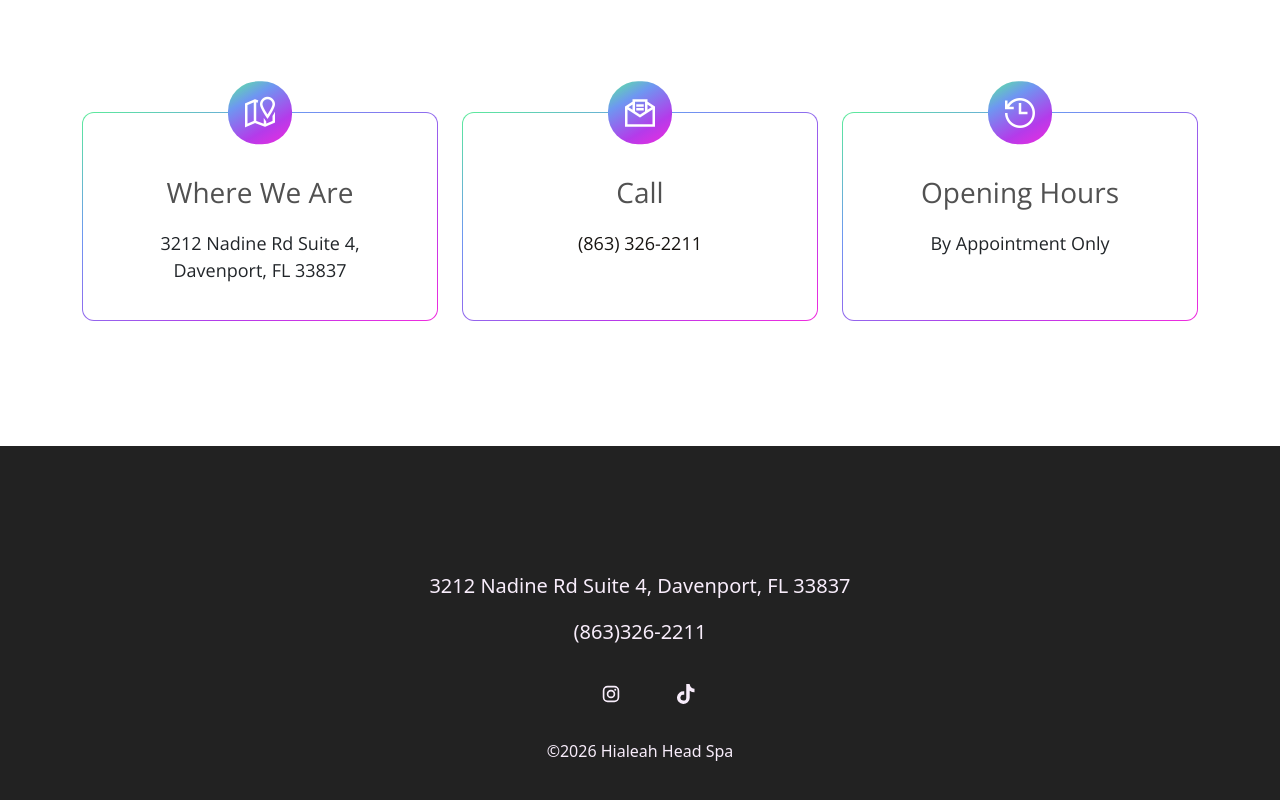
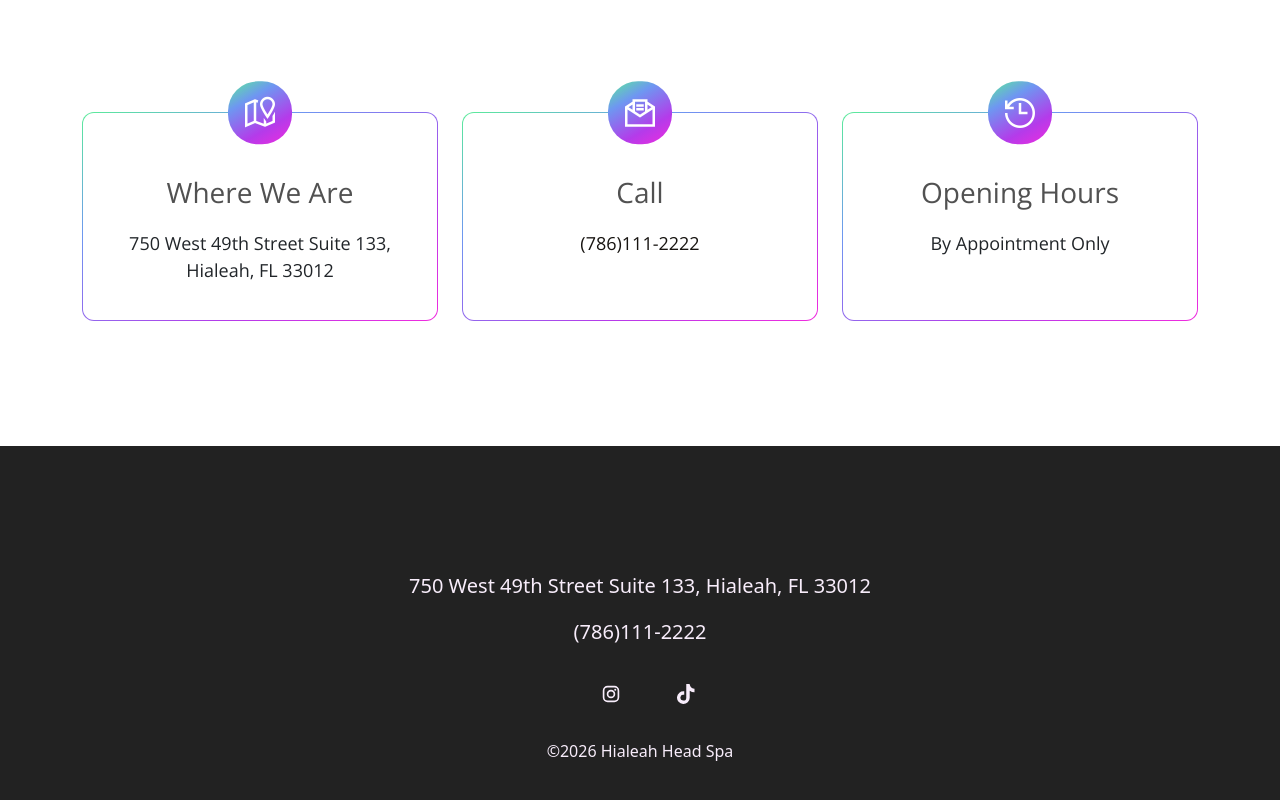
Before and after one commit to yankie9486/hialeahheadspa, a Nuxt app: page /contact in a window 1280 px wide. Shown: the part 1129-1929 px from the top of the page. Built offline with nearby package versions, Linux system fonts and the light colour scheme.

Commit message:
added runtime public address info to share across

```diff
--- a/app/assets/css/style.css
+++ b/app/assets/css/style.css
@@ -95,6 +95,7 @@
 --footer-text-hover: var(--purple-50);
 
 --main-gradient: linear-gradient(90deg, var(--color-1) 0%, var(--color-2) 40%, var(--color-3) 70%, var(--color-4) 100%);
+--main-gradient-white: linear-gradient(90deg, var(--white) 0%, var(--white) 40%, var(--white) 70%, var(--white) 100%);
 
 }
 
@@ -421,7 +422,7 @@ ul.side-menu-icons{
     z-index: 1;
     -webkit-background-clip: text;
     -webkit-text-fill-color: transparent;
-    background-image: var(--main-gradient);
+    background-image: var(--main-gradient-white);
     background-size: 200% 100%;
     background-position: -100%;
     -webkit-transition: all 0.3s ease-in-out;
@@ -445,7 +446,7 @@ ul.side-menu-icons{
 }
 #primary li a:hover {
     background-position: 0;
-    background-image: linear-gradient(to right, var(--purple-500), var(--blue-700) 50%, var(--blue-700) 50%);
+    background-image: var(--main-gradient);
 }
 #primary li a:hover:before {
     width: 100%;
--- a/app/components/common/Footer.vue
+++ b/app/components/common/Footer.vue
@@ -3,9 +3,9 @@
     <div class="container">
       <div class="row">
         <div class="col-12 text-center">
-          <address>3212 Nadine Rd Suite 4, Davenport, FL 33837</address>
+          <address>{{ `${config.public.address} ${config.public.address_2}, ${config.public.city}, ${config.public.state } ${config.public.zip}` }}</address>
           <p class="phone">
-            <a href="tel:(863)326-2211">(863)326-2211</a>
+            <a :href="`tel:${config.public.phone}`">{{ config.public.phone }}</a>
           </p>
 
           <ul class="footer_ul">
@@ -47,7 +47,10 @@
 </template>
 
 <script setup lang="ts">
+
+const config = useRuntimeConfig();
 const currentYear = new Date().getFullYear();
+
 </script>
 
 <style lang="css" scoped>
--- a/app/pages/contact.vue
+++ b/app/pages/contact.vue
@@ -1,4 +1,6 @@
-<script setup lang="ts"></script>
+<script setup lang="ts">
+const config = useRuntimeConfig();
+</script>
 
 <template>
   <main>
@@ -38,8 +40,8 @@
           <div class="col-sm-12 col-md-6 col-lg-4 mt-sm-0 mt-md-0 mt-lg-0 mb-5 mb-md-3 mb-lg-0">
             <Card icon="la-map-marked" title="Where We Are" body="">
               <address class="card-text mb-3">
-                3212 Nadine Rd Suite 4,<br />
-                Davenport, FL 33837
+                {{ `${config.public.address} ${config.public.address_2}` }},<br />
+                {{ `${config.public.city}, ${config.public.state} ${config.public.zip}` }}
               </address>
             </Card>
           </div>
@@ -47,7 +49,7 @@
           <div class="col-sm-12 col-md-6 col-lg-4 mt-5 mt-md-0 mt-lg-0 mb-5 mb-md-0 mb-lg-0">
             <Card icon="la-envelope-open-text" title="Call" body="">
               <p class="card-text mb-3">
-                <a href="tel:(863)326-2211">(863) 326-2211</a>
+                <a :href="`tel:${config.public.phone}`">{{ config.public.phone }}</a>
               </p>
             </Card>
           </div>
--- a/nuxt.config.ts
+++ b/nuxt.config.ts
@@ -4,7 +4,13 @@ export default defineNuxtConfig({
   devtools: { enabled: true },
   runtimeConfig:{
     public:{
-      bookingUrl: "https://hialeahheadspa.glossgenius.com"
+      bookingUrl: 'https://hialeahheadspa.glossgenius.com',
+      address: '750 West 49th Street',
+      address_2: 'Suite 133',
+      city: 'Hialeah',
+      state: 'FL',
+      zip: '33012',
+      phone: '(786)111-2222'
     }
   },
   app: {
```
